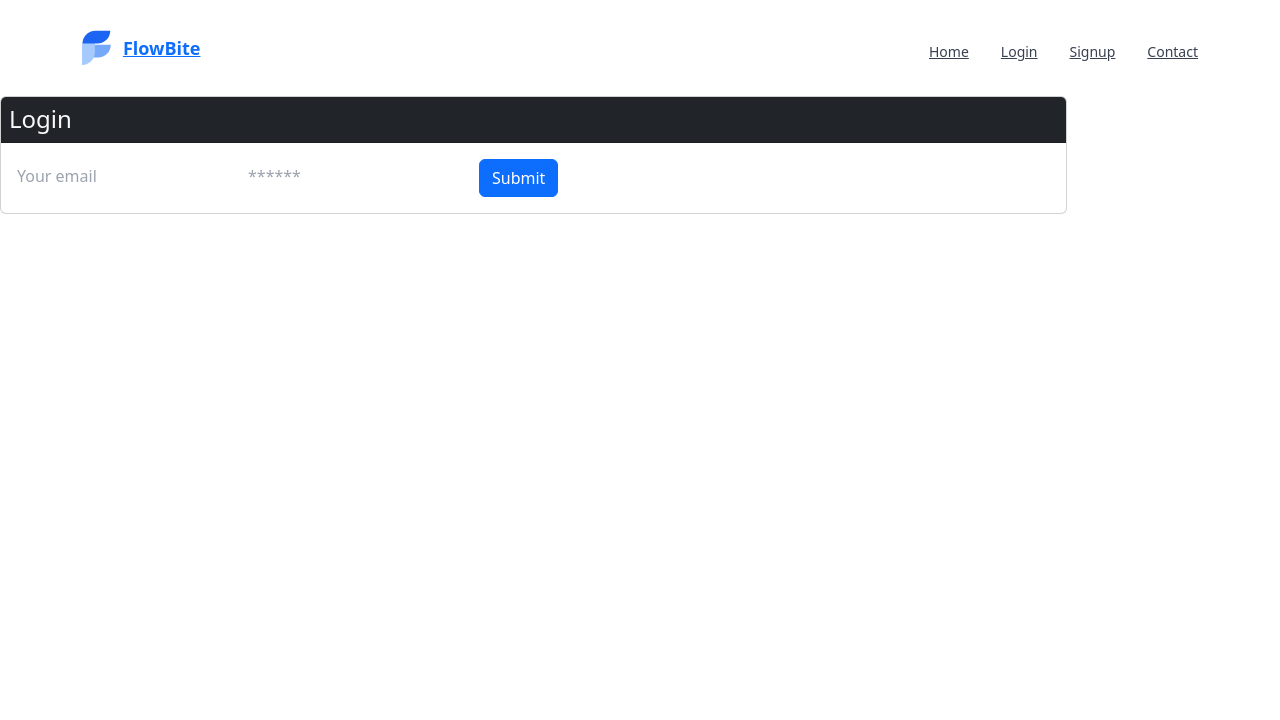
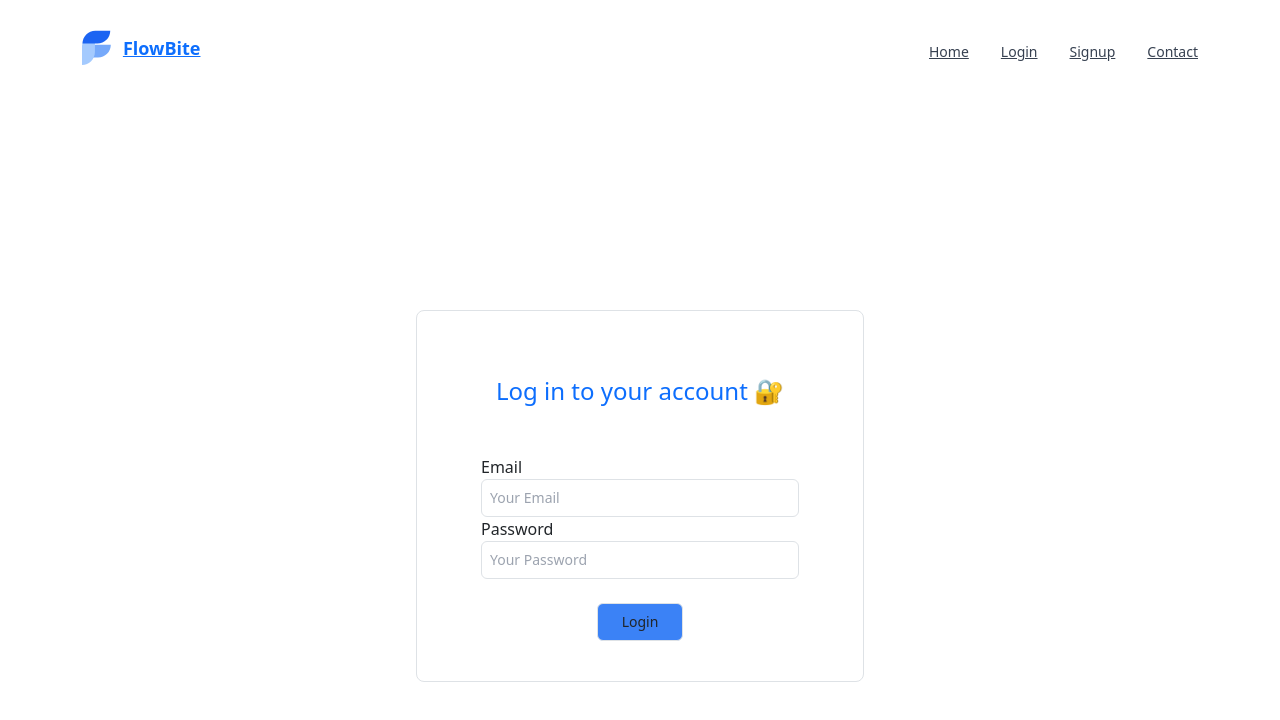
Before and after one commit to louieiply/Espresso-Express, a React (Create React App) app in the folder client/: page /login in a window 1280 px wide. Shown: the top 720 px of the page. Built offline with nearby package versions, Linux system fonts and the light colour scheme.

Commit message:
Login page coded with tailwind

```diff
--- a/client/src/pages/Login.js
+++ b/client/src/pages/Login.js
@@ -41,10 +41,16 @@ const Login = (props) => {
   };
 
   return (
-    <main className="flex-row justify-center mb-4">
-      <div className="col-12 col-lg-10">
-        <div className="card">
-          <h4 className="card-header bg-dark text-light p-2">Login</h4>
+
+
+
+      <div className='h-screen flex bg-black-bg1'>
+          <div className='w-full max-w-md bg-grey m-auto rounded-lg border border-primaryBorder shadow-default py-10 px-16'>
+              <h1 className='text-2xl font-medium  text-primary mt-4 mb-12 text-center'>
+                  Log in to your account 🔐
+              </h1>
+
+
               <div className="card-body">
       {data ? (
         <p>
@@ -53,41 +59,46 @@ const Login = (props) => {
         </p>
       ) : (
               <form onSubmit={handleFormSubmit}>
+                  <div>
+                      <label htmlFor='email'>Email</label>
                       <input
-                  className="form-input"
-                  placeholder="Your email"
-                  name="email"
-                  type="email"
-                  value={formState.email}
-                  onChange={handleChange}
+                          type='email'
+                          className={`w-full p-2 text-primary border rounded-md outline-none text-sm `}
+                          id='email'
+                          placeholder='Your Email'
                       />
+                  </div>
+                  <div>
+                      <label htmlFor='password'>Password</label>
                       <input
-                  className="form-input"
-                  placeholder="******"
-                  name="password"
-                  type="password"
-                  value={formState.password}
-                  onChange={handleChange}
+                          type='password'
+                          className={`w-full p-2 text-primary border rounded-md outline-none text-sm `}
+                          id='password'
+                          placeholder='Your Password'
                       />
+                  </div>
+
+                  <div className='flex justify-center items-center mt-6'>
                       <button
-                  className="btn btn-block btn-primary"
-                  style={{ cursor: 'pointer' }}
-                  type="submit"
+                          className={`bg-blue-500 py-2 px-4 text-sm text-black-bold rounded border  focus:outline-none `}
                       >
-                  Submit
+                          Login
                       </button>
+
+                  </div>
               </form>
       )}
+       {error && (
+        <div class="p-4 mb-4 text-sm text-red-700 bg-red-100 rounded-lg dark:bg-red-200 dark:text-red-800" role="alert">
 
-            {error && (
-              <div className="my-3 p-3 bg-danger text-white">
+
           {error.message}
         </div>
       )}
           </div>
       </div>
     </div>
-    </main>
+
   );
 };
 
```
Lines whose indentation alone changed are shown as unchanged.
